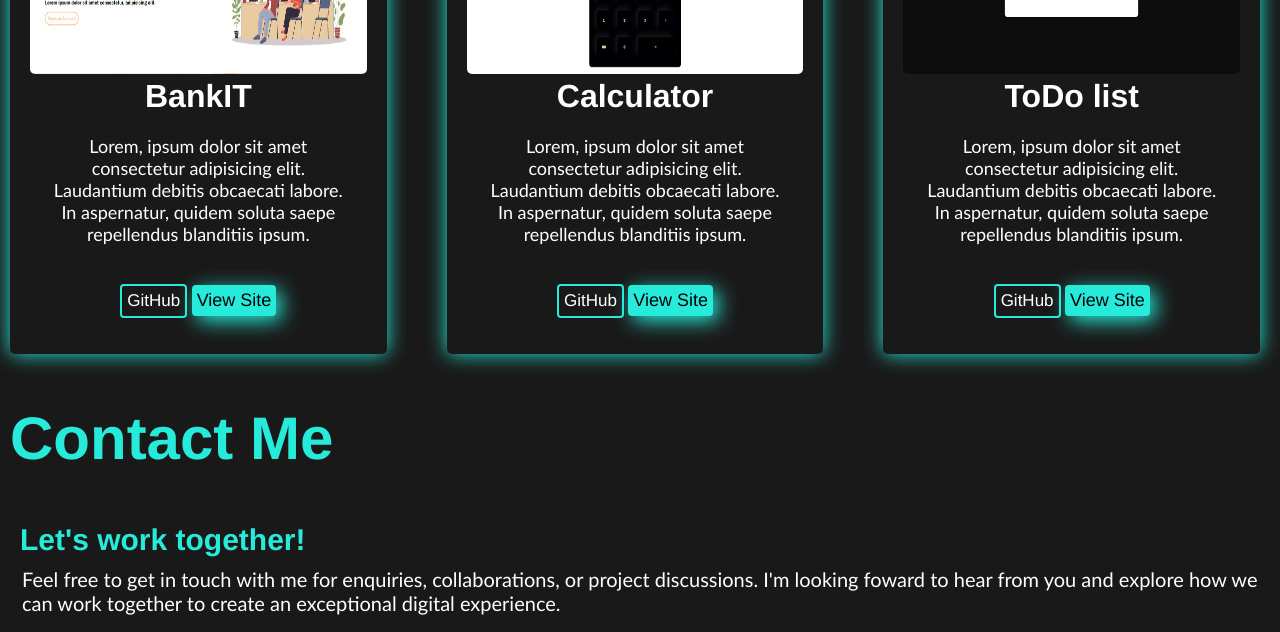
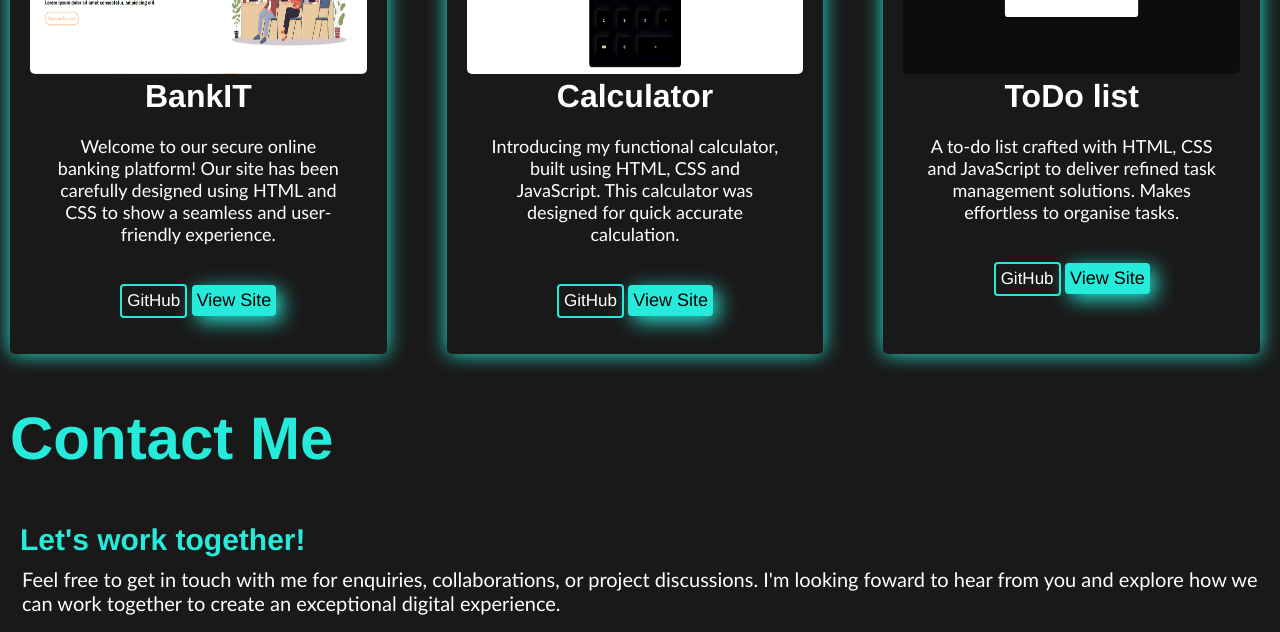
Before and after one commit to LesediSebetola/portfolio, a plain HTML site: page index.html in a window 1280 px wide. Shown: the part 2660-3292 px from the top of the page. Drawn offline with Linux system fonts and the light colour scheme.

Commit message:
Add files via upload

```diff
--- a/index.html
+++ b/index.html
@@ -97,21 +97,21 @@
         <div class="laya">
              <img src="Images/BankIT.PNG" alt="">
              <h1>BankIT</h1>
-             <p>Lorem, ipsum dolor sit amet consectetur adipisicing elit. Laudantium debitis obcaecati labore. In aspernatur, quidem soluta saepe repellendus blanditiis ipsum.</p>
+             <p>Welcome to our secure online banking platform! Our site has been carefully designed using HTML and CSS to show a seamless and user-friendly experience.</p>
              <button href="https://github.com/LesediSebetola/BankIT" class="hub-btn">GitHub</button>
              <button href="https://lesedisebetola.github.io/BankIT/" class="btn">View Site</button>
         </div>
         <div class="laya">
           <img src="Images/calculator.PNG" alt="">
           <h1>Calculator</h1>
-          <p>Lorem, ipsum dolor sit amet consectetur adipisicing elit. Laudantium debitis obcaecati labore. In aspernatur, quidem soluta saepe repellendus blanditiis ipsum.</p>
+          <p>Introducing my functional calculator, built using HTML, CSS and JavaScript. This calculator was designed for quick accurate calculation.</p>
           <button href="https://github.com/LesediSebetola/calculator" class="hub-btn">GitHub</button>
           <button href="https://lesedisebetola.github.io/calculator/" class="btn">View Site</button>
         </div>
         <div class="laya">
           <img src="Images/ToDo list.PNG" alt="">
           <h1>ToDo list</h1>
-          <p>Lorem, ipsum dolor sit amet consectetur adipisicing elit. Laudantium debitis obcaecati labore. In aspernatur, quidem soluta saepe repellendus blanditiis ipsum.</p>
+          <p>A to-do list crafted with HTML, CSS and JavaScript to deliver refined task management solutions. Makes effortless to organise tasks.</p>
           <button href="https://github.com/LesediSebetola/to-do-list" class="hub-btn">GitHub</button>
           <button href="https://lesedisebetola.github.io/to-do-list/" class="btn">View Site</button>
         </div>
```
